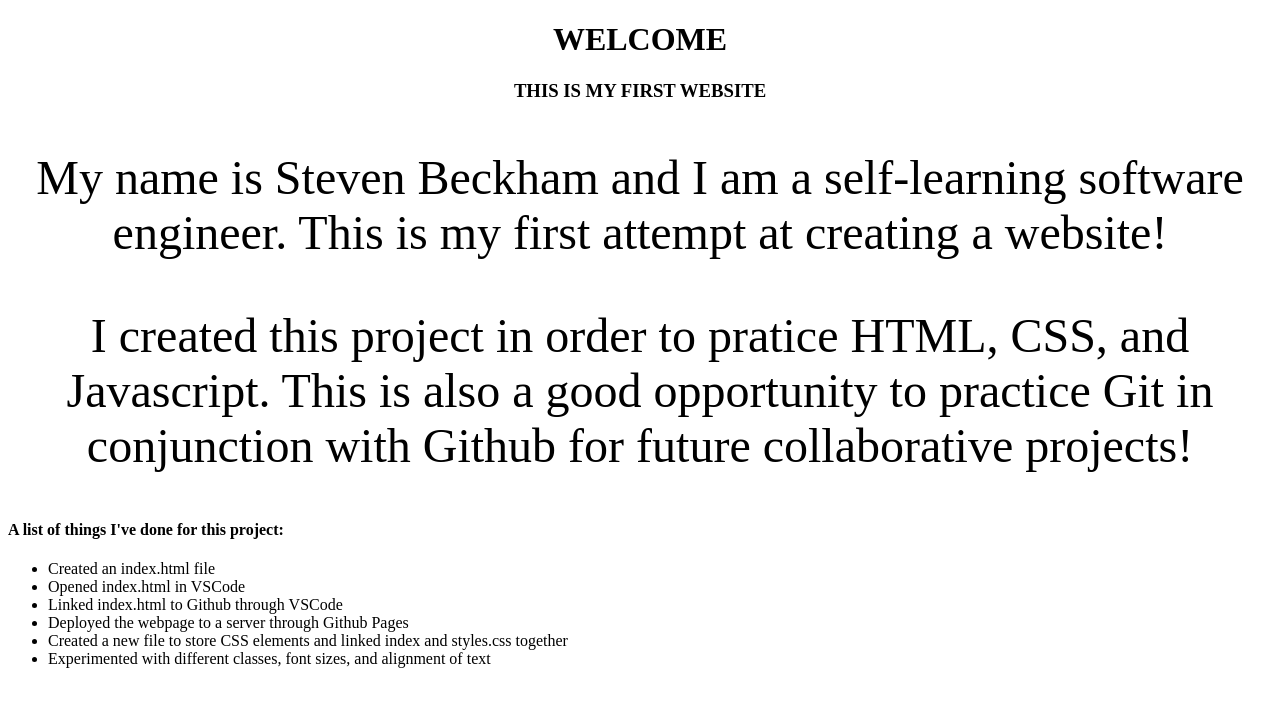
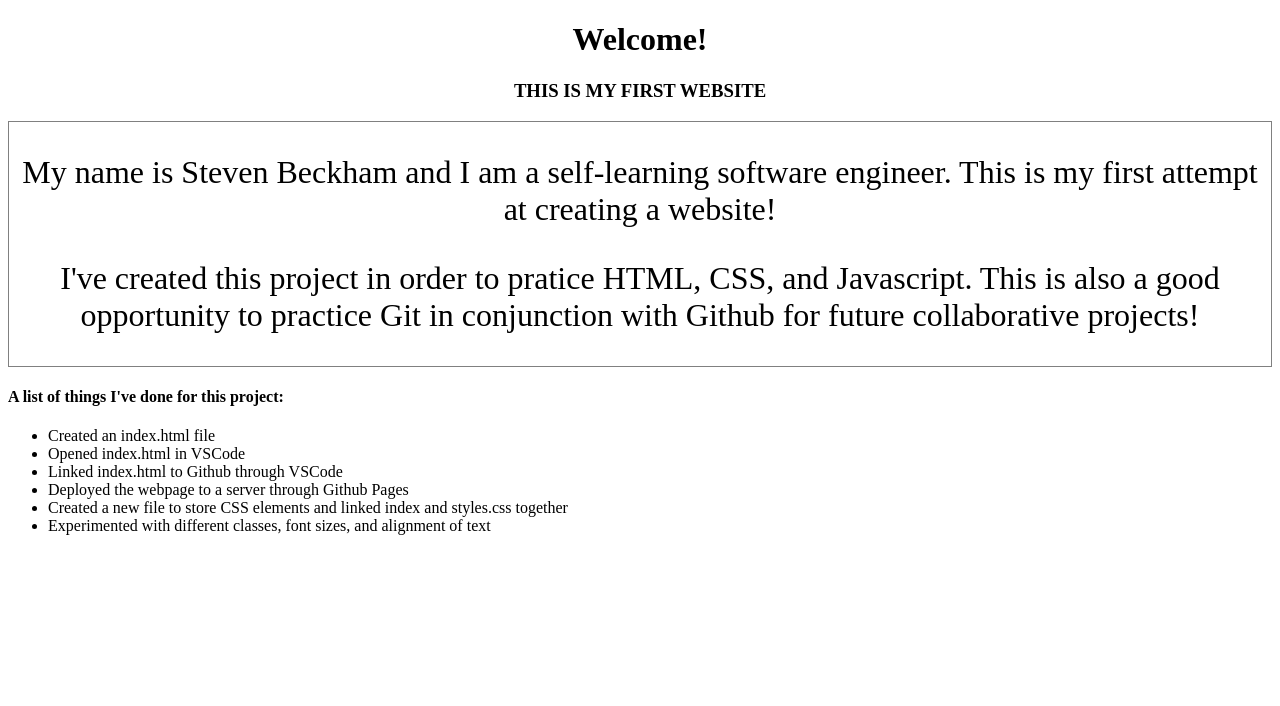
Before and after one commit to Stevey-Becks/FirstProject, a plain HTML site: page index.html in a window 1280 px wide. Drawn offline with Linux system fonts and the light colour scheme.

Commit message:
added divs added border

```diff
--- a/CSS/styles.css
+++ b/CSS/styles.css
@@ -1,11 +1,13 @@
 .centered {
     text-align: center;
+}
+
+.centeredborder {
+    text-align: center;
+    border: 1px solid gray;
+    font-size: 2em;
 }
 
 body {
     font-size: 100%;
 }
-
-p {
-    font-size: 3em;
-}
--- a/index.html
+++ b/index.html
@@ -14,20 +14,29 @@
 
     </head>
     <body>
+        <div>
 
-        <h1 class="centered">WELCOME</h1>
+            <div class="centered">
+                <h1>
+                    Welcome!
+                </h1>
+            </div>
 
-        <h3 class="centered">THIS IS MY FIRST WEBSITE</h3>
+            <div class="centered">
+                <h3>THIS IS MY FIRST WEBSITE</h3>
+            </div>
 
-        <p class="centered">
+            <div class="centeredborder">
+                <p>
                     My name is Steven Beckham and I am a self-learning software engineer.
                     This is my first attempt at creating a website!
                 </p>
 
-        <p class="centered">
-            I created this project in order to pratice HTML, CSS, and Javascript.
+                <p>
+                    I've created this project in order to pratice HTML, CSS, and Javascript.
                     This is also a good opportunity to practice Git in conjunction with Github for future collaborative projects!
                 </p>
+            </div>
 
             <h4>A list of things I've done for this project:</h4>
             <ul>
@@ -39,5 +48,6 @@
                 <li>Experimented with different classes, font sizes, and alignment of text</li>
             </ul>
 
+        </div>
     </body>
 </html>
```
Lines whose indentation alone changed are shown as unchanged.
